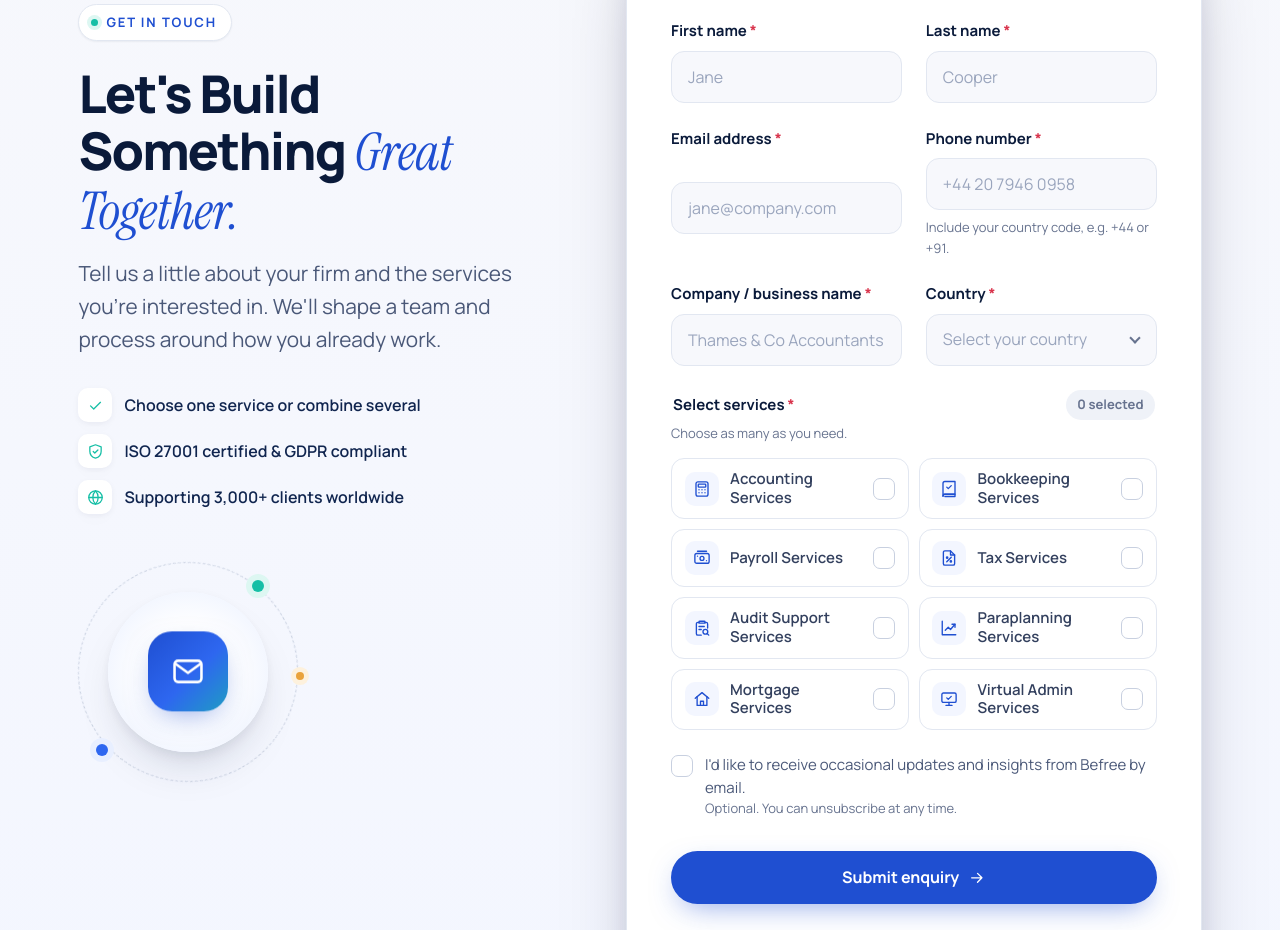
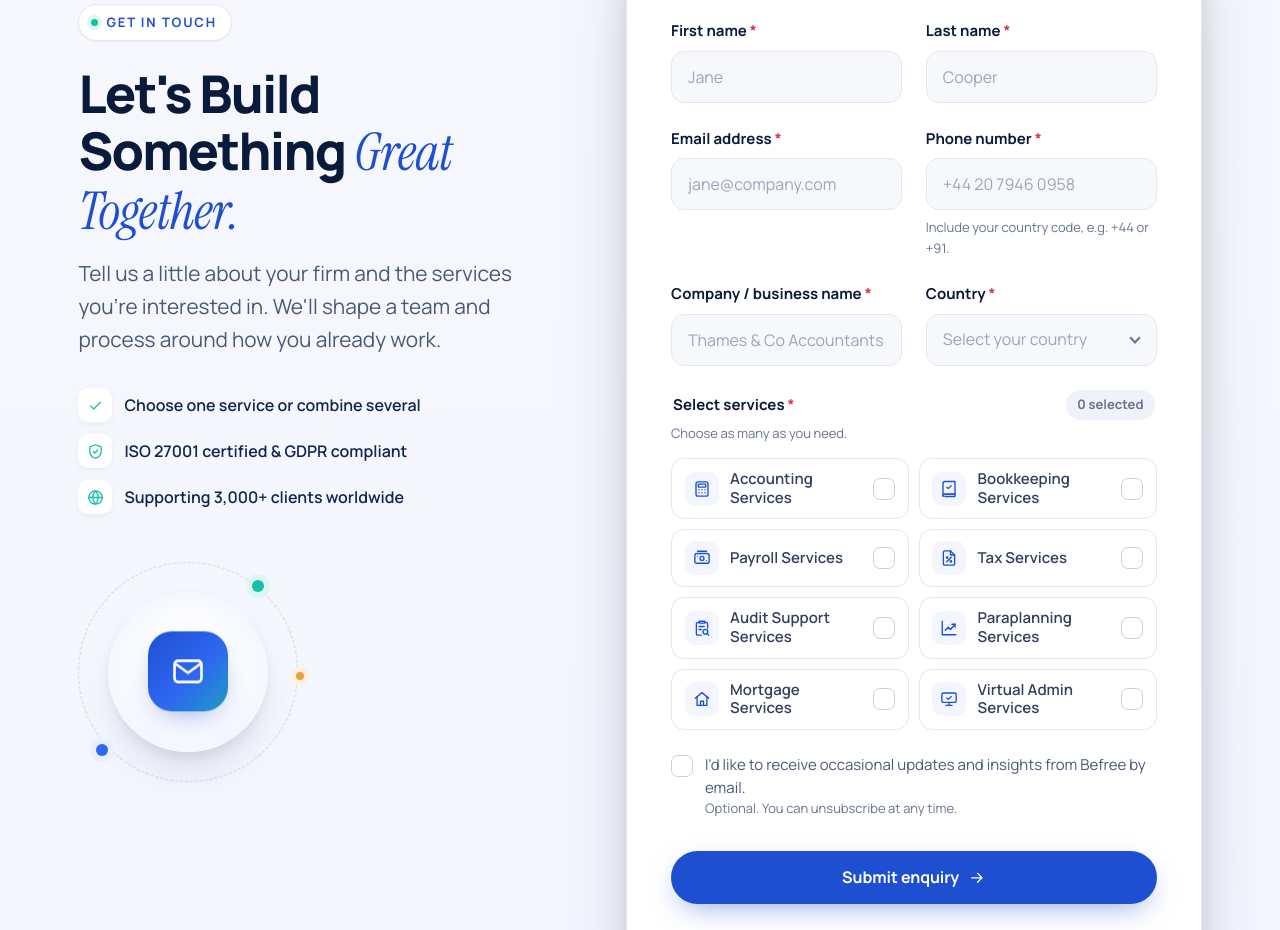
Before and after one commit to bikash5750/BeFree_FE, a plain HTML site: page index.html in a window 1280 px wide. Shown: the part 4180-5110 px from the top of the page. Drawn offline with Linux system fonts and the light colour scheme.

Commit message:
bug solved

```diff
--- a/style.css
+++ b/style.css
@@ -484,7 +484,7 @@ em { font-family: var(--font-serif); font-style: italic; font-weight: 400; lette
 .form__row { display: grid; grid-template-columns: 1fr 1fr; gap: var(--sp-5); }
 .req { color: var(--danger); }
 
-.field { display: grid; gap: .45rem; min-width: 0; border: 0; padding: 0; margin: 0; }
+.field { display: grid; align-content: start; gap: .45rem; min-width: 0; border: 0; padding: 0; margin: 0; }
 .field label, .field legend { font-size: var(--fs-sm); font-weight: 700; color: var(--ink-900); }
 .field__control { position: relative; }
 .field__control::after {
```
